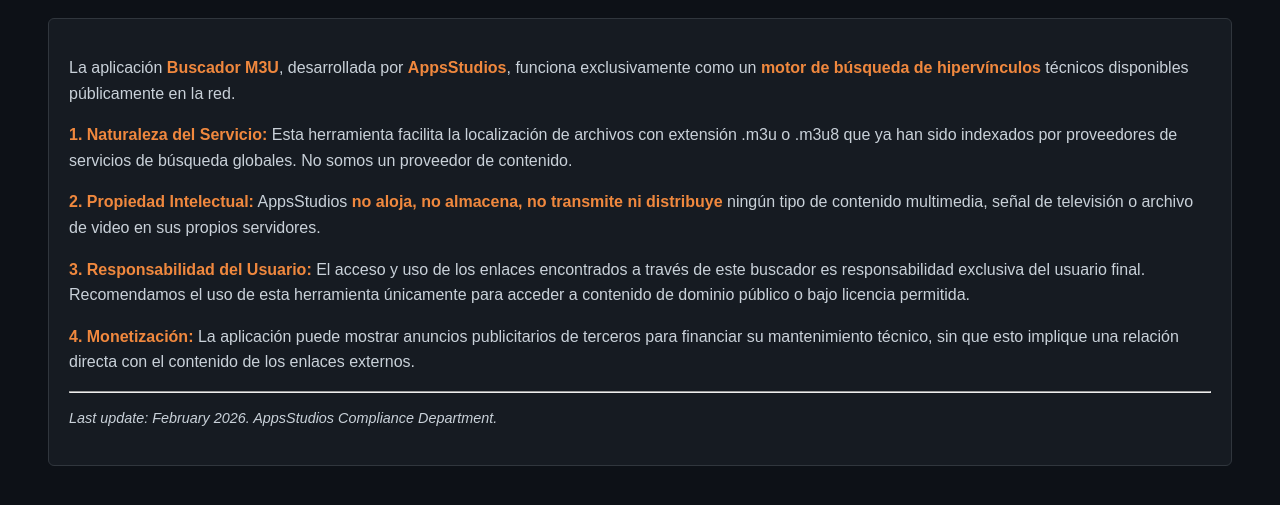
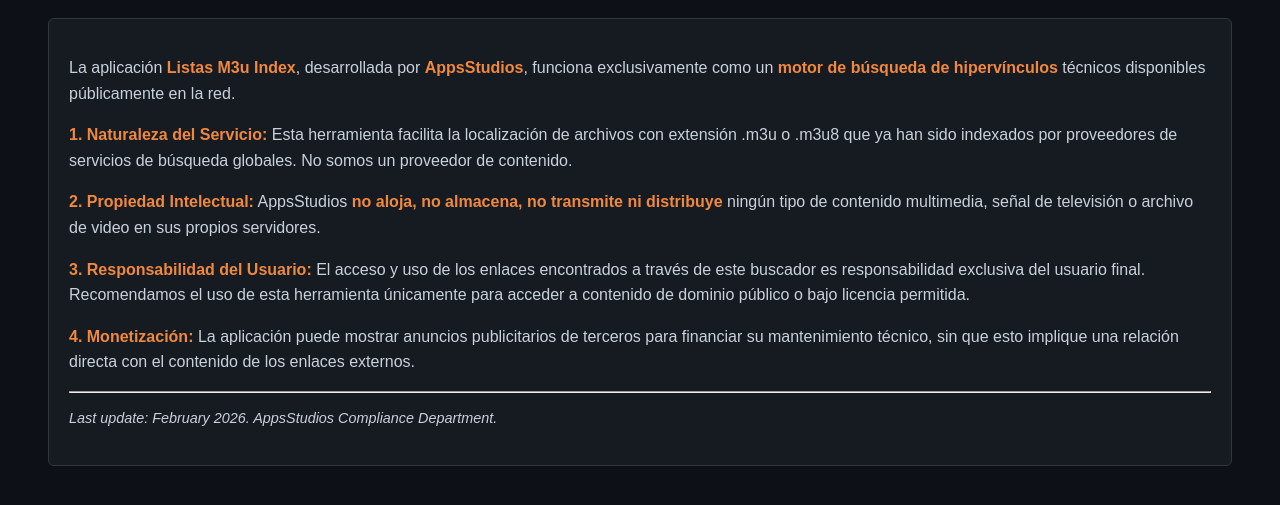
Before and after one commit to appsstudios-oficial/Buscador, a plain HTML site: page Politicas de Privacidad.html in a window 1280 px wide. Shown: the part 135-640 px from the top of the page. Drawn offline with Linux system fonts and the light colour scheme.

Commit message:
Update Politicas de Privacidad.html

```diff
--- a/Politicas de Privacidad.html
+++ b/Politicas de Privacidad.html
@@ -2,7 +2,7 @@
 <html lang="es">
 <head>
     <meta charset="UTF-8">
-    <title>Política de Privacidad - Buscador M3u</title>
+    <title>Política de Privacidad - Listas M3u Index </title>
     <style>
         body { background-color: #0d1117; color: #c9d1d9; font-family: sans-serif; line-height: 1.6; padding: 40px; }
         h1 { color: #58a6ff; border-bottom: 1px solid #30363d; padding-bottom: 10px; }
@@ -13,7 +13,7 @@
 <body>
     <h1>Política de Privacidad y Exención de Responsabilidad</h1>
     <div class="legal-box">
-        <p>La aplicación <strong>Buscador M3U</strong>, desarrollada por <strong>AppsStudios</strong>, funciona exclusivamente como un <strong>motor de búsqueda de hipervínculos</strong> técnicos disponibles públicamente en la red.</p>
+        <p>La aplicación <strong>Listas M3u Index</strong>, desarrollada por <strong>AppsStudios</strong>, funciona exclusivamente como un <strong>motor de búsqueda de hipervínculos</strong> técnicos disponibles públicamente en la red.</p>
 
         <p><strong>1. Naturaleza del Servicio:</strong> Esta herramienta facilita la localización de archivos con extensión .m3u o .m3u8 que ya han sido indexados por proveedores de servicios de búsqueda globales. No somos un proveedor de contenido.</p>
 
@@ -27,4 +27,5 @@
         <p style="font-size: 0.9em;"><em>Last update: February 2026. AppsStudios Compliance Department.</em></p>
     </div>
 </body>
+
 </html>
```
